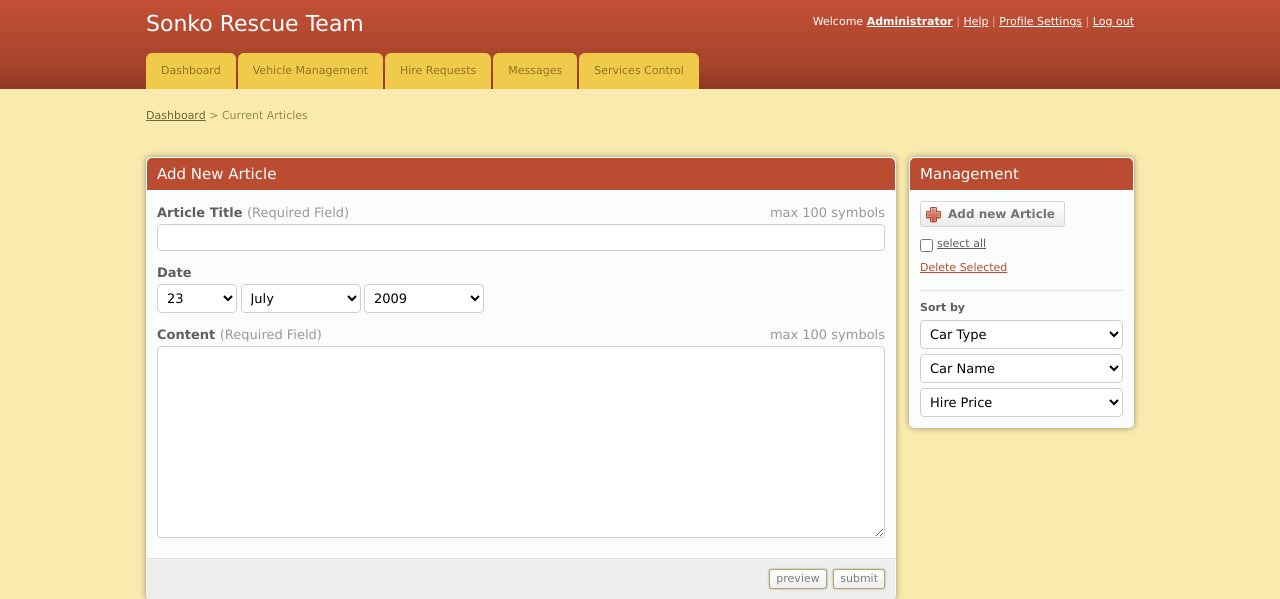
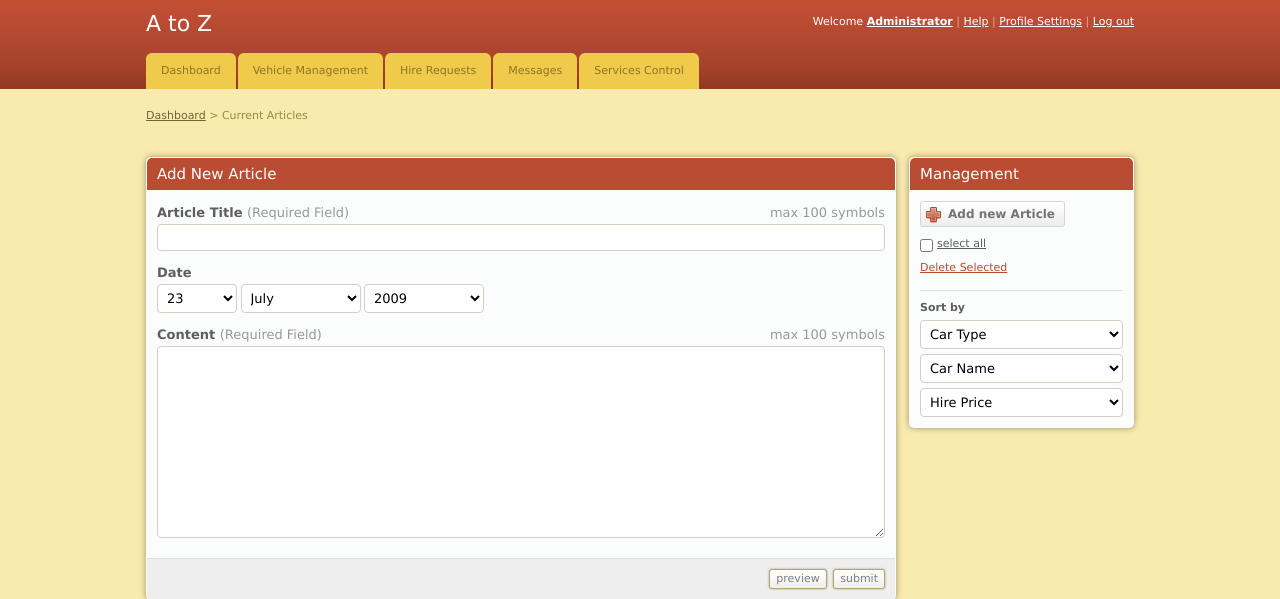
Before and after one commit to riyaz3036/Atoz-cars, a PHP site: page /admin/indexx.php in a window 1280 px wide. Shown: the top 599 px of the page. Run offline with PHP 8.4, Linux system fonts and the light colour scheme; a user stored in the database is signed in.

Commit message:
Update menu.php

```diff
--- a/admin/menu.php
+++ b/admin/menu.php
@@ -8,7 +8,7 @@
 	}
 ?>
 <div id="top">
-			<h1><a href="#">Sonko Rescue Team</a></h1>
+			<h1><a href="#">A to Z</a></h1>
 			<div id="top-navigation">
 				Welcome <a href="#"><strong>Administrator</strong></a>
 				<span>|</span>
```
